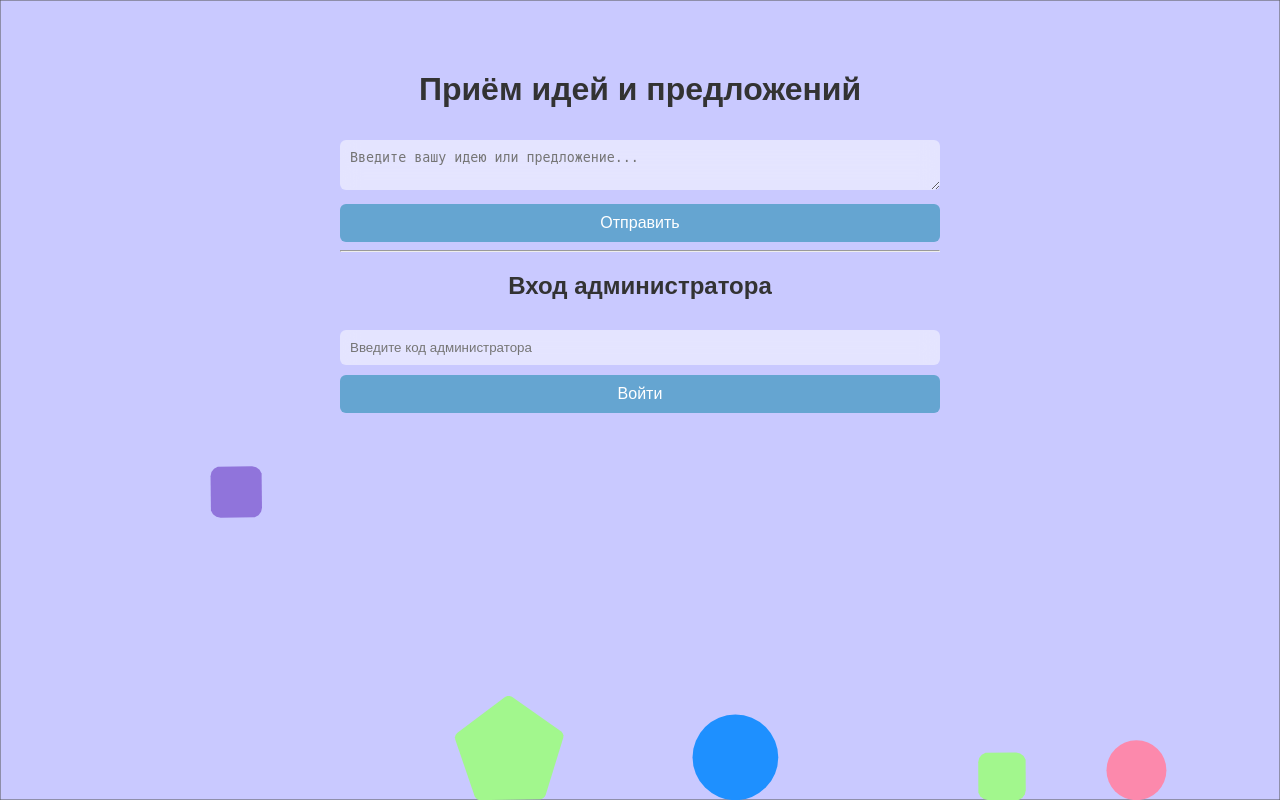
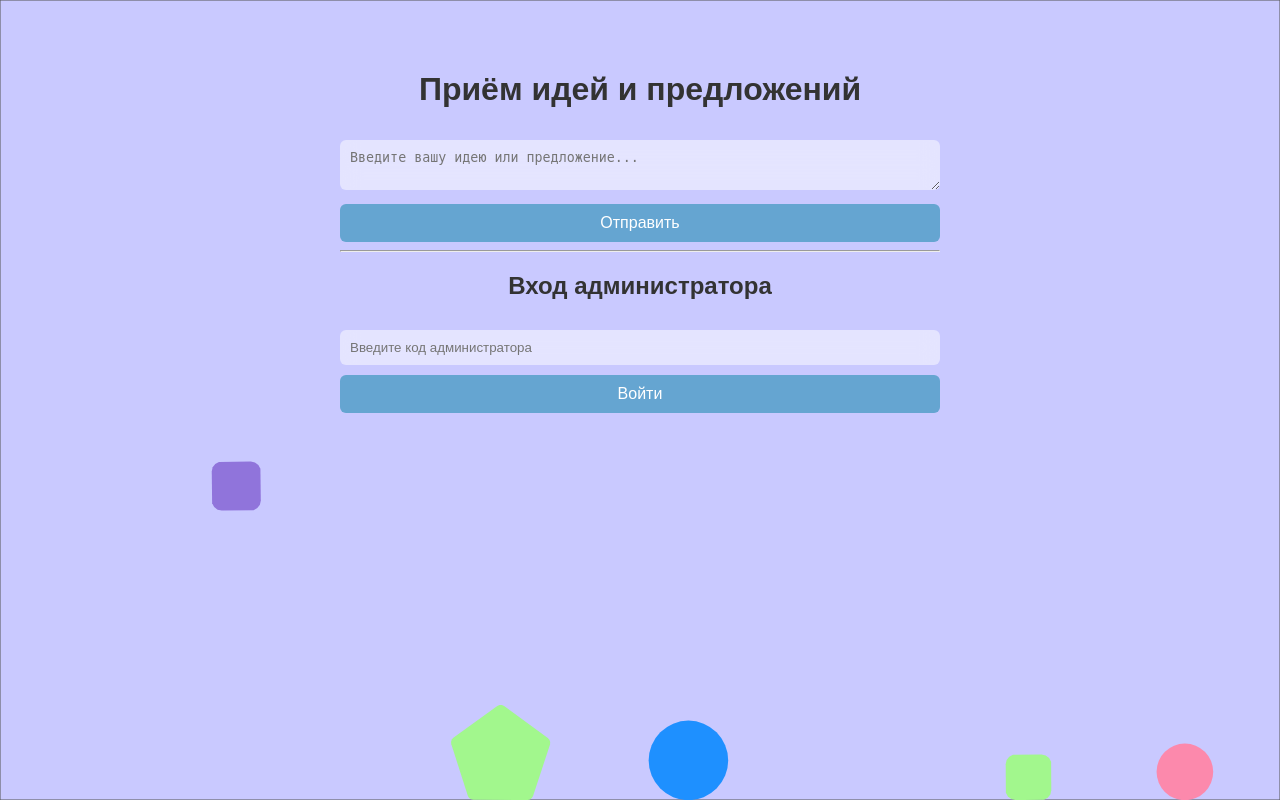
Before and after one commit to school450/school450_project, a Flask app: page / in a window 1280 px wide. Run offline with Flask 3, Linux system fonts and the light colour scheme; some libraries are stand-ins or nearby versions.

Commit message:
Обновление frontend: другой размер 3

```diff
--- a/templates/index.html
+++ b/templates/index.html
@@ -190,7 +190,7 @@
 
         const shapes = [];
         function addShape() {
-            const size = Math.random() * 90 + 30;
+            const size = Math.random() * 80 + 30;
             const x = Math.random() * window.innerWidth;
             const type = Math.random();
 
```
